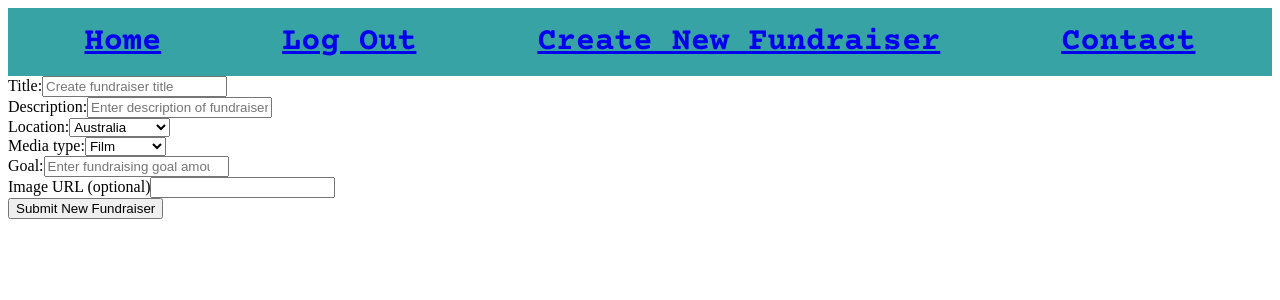
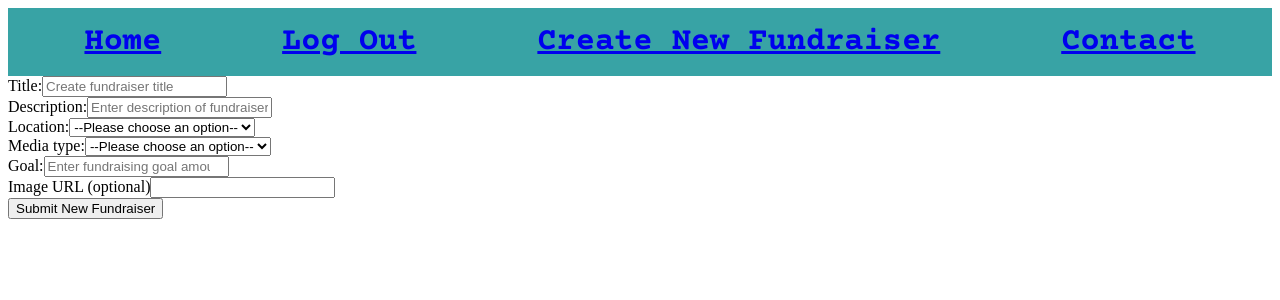
Before and after one commit to stephanite9/crowdfunding-frontend, a React (Vite) app: page /createfundraiser in a window 1280 px wide. Shown: the top 300 px of the page. Built offline with nearby package versions, Linux system fonts and the light colour scheme; sample sign-in values are in the browser's storage.

Commit message:
NEw fundraiser creation working!

```diff
--- a/src/components/CreateFundraiserForm.jsx
+++ b/src/components/CreateFundraiserForm.jsx
@@ -46,11 +46,11 @@ function CreateFundraiserForm() {
             location: fundraiserform.location,
             media: fundraiserform.media,
             goal: Number(fundraiserform.goal),
-            imageUrl: fundraiserform.imageUrl || null
+            image: fundraiserform.imageUrl || "https://placehold.co/600x400",
+            is_open: true
         };
 
         setLoading(true);
-        console.log("auth token:", auth?.token);
         try {
             const created = await postCreateFundraiser(newfundraiserpayload, auth?.token);
             // navigate to created fundraiser page or home
@@ -72,6 +72,7 @@ function CreateFundraiserForm() {
                 id="title"
                 placeholder="Create fundraiser title"
                 onChange={handleChange}
+                required
             />
         </div>
         <div>
@@ -81,6 +82,7 @@ function CreateFundraiserForm() {
                 id="description"
                 placeholder="Enter description of fundraiser"
                 onChange={handleChange}
+                required
             />
         </div>
         <div>
@@ -88,7 +90,9 @@ function CreateFundraiserForm() {
             <select
                 id="location"
                 onChange={handleChange}
+                required
             >
+                <option value="">--Please choose an option--</option>
                 <option value="australia">Australia</option>
                 <option value="newzealand">New Zealand</option>
                 <option value="canada">Canada</option>
@@ -100,7 +104,9 @@ function CreateFundraiserForm() {
             <select
                 id="media"
                 onChange={handleChange}
+                required
             >
+                <option value="">--Please choose an option--</option>
                 <option value="film">Film</option>
                 <option value="tv">Television</option>
             </select>
@@ -112,6 +118,7 @@ function CreateFundraiserForm() {
                 id="goal"
                 placeholder="Enter fundraising goal amount"
                 onChange={handleChange}
+                required
             />
         </div>
         <div>
--- a/src/main.jsx
+++ b/src/main.jsx
@@ -18,7 +18,7 @@ const router = createBrowserRouter([
     children: [
       {path: "/", element: <HomePage />},
       {path: "/login", element: <LoginPage />},
-      {path: "/fundraiser/:id", element: <FundraiserPage />},
+      {path: "/fundraisers/:id", element: <FundraiserPage />},
       {path: "/createfundraiser", element: <CreateFundraiserPage />},
     ],
   },
```
